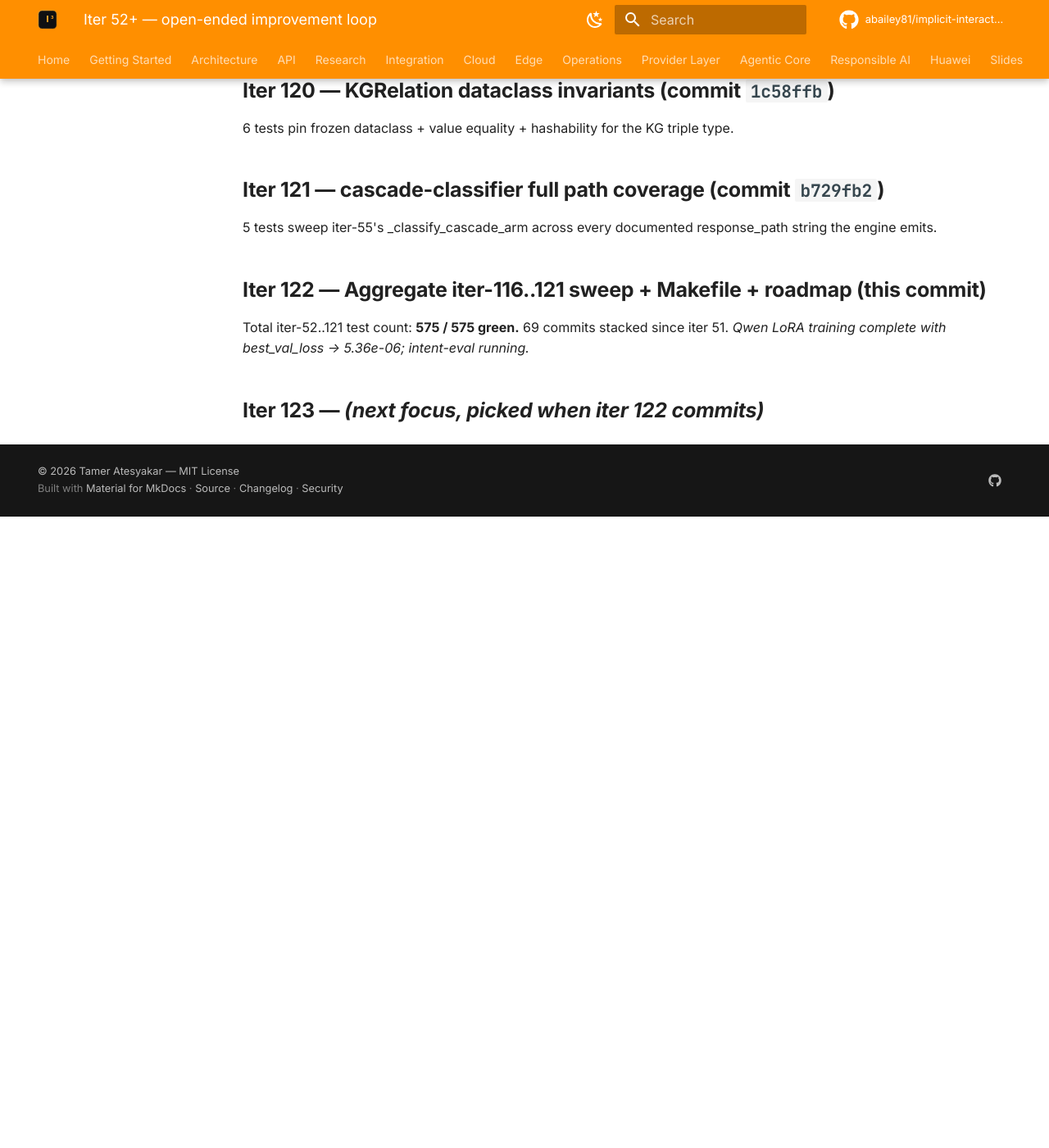
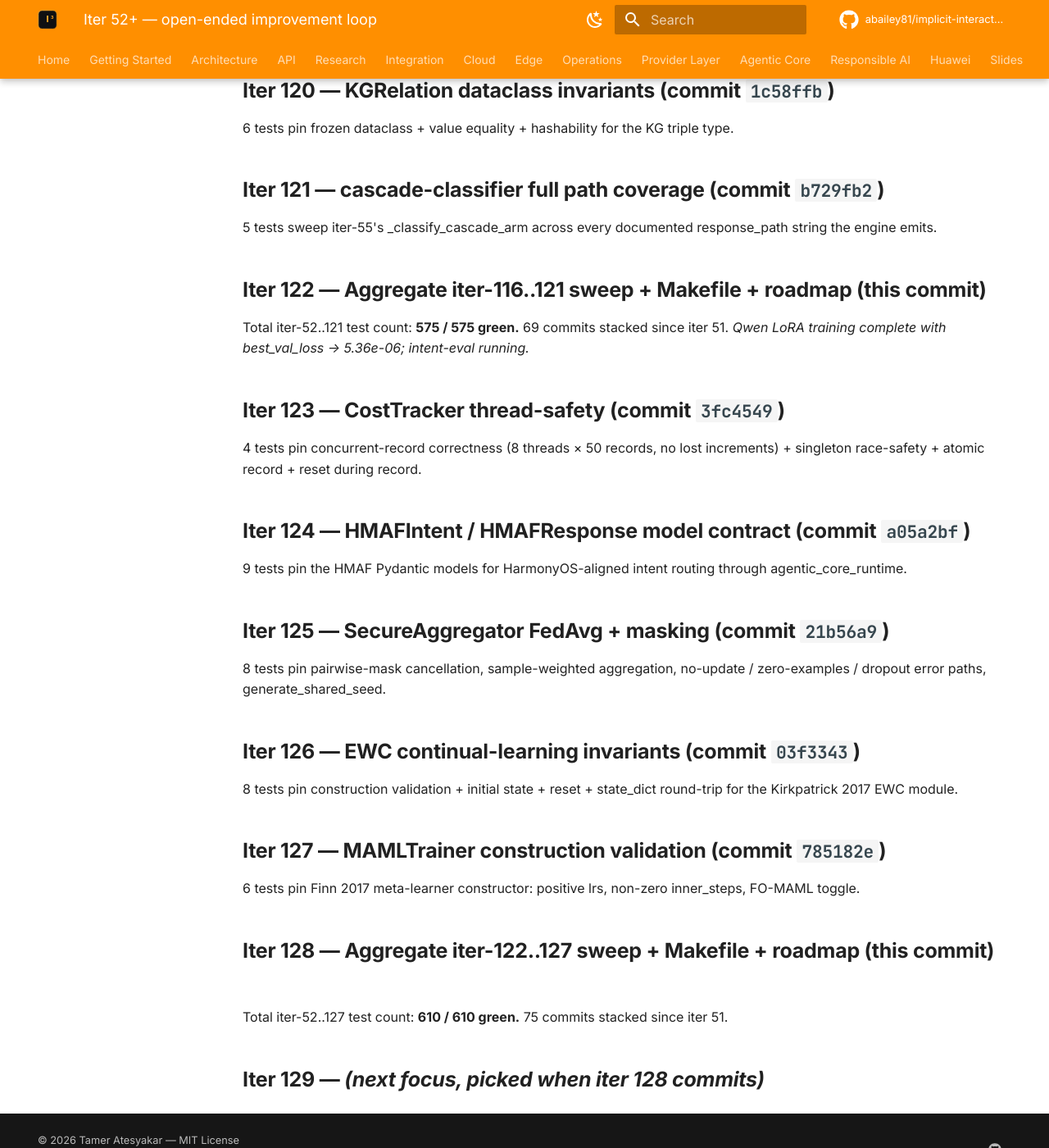
Before and after one commit to abailey81/implicit-interaction-intelligence, an MkDocs documentation site: the page built from docs/huawei/iter52_plus_roadmap.md, in a window 1280 px wide and 1400 px high, scrolled down 12740 px. Shown: the whole window at 82% size. Built offline with MkDocs 1.6.1 and Material for MkDocs 9.7.7, drawn with Linux system fonts in a browser that asks for light colours; comment, search, counter and statistics services are not loaded; the version menu is left out; before the commit the page ends 13370 px from its top, so only the background shows below that.

Commit message:
iter 128: aggregate iter-123..127 sweep + Makefile + roadmap refresh
Documents iter 123 through iter 127 in the roadmap and extends the
Makefile test-iter target to include the 5 new test files.

VERIFICATION
- Total iter-52..127 test count: 610 / 610 green.
- 76 commits stacked since iter 51 (52 → 128 inclusive).

Co-Authored-By: Claude Opus 4.7 (1M context) <noreply@anthropic.com>

```diff
--- a/docs/huawei/iter52_plus_roadmap.md
+++ b/docs/huawei/iter52_plus_roadmap.md
@@ -507,4 +507,35 @@ Total iter-52..121 test count: **575 / 575 green.**  69 commits
 stacked since iter 51.  *Qwen LoRA training complete with
 best_val_loss → 5.36e-06; intent-eval running.*
 
-## Iter 123 — *(next focus, picked when iter 122 commits)*
+## Iter 123 — CostTracker thread-safety (commit `3fc4549`)
+
+4 tests pin concurrent-record correctness (8 threads × 50 records,
+no lost increments) + singleton race-safety + atomic record + reset
+during record.
+
+## Iter 124 — HMAFIntent / HMAFResponse model contract (commit `a05a2bf`)
+
+9 tests pin the HMAF Pydantic models for HarmonyOS-aligned intent
+routing through agentic_core_runtime.
+
+## Iter 125 — SecureAggregator FedAvg + masking (commit `21b56a9`)
+
+8 tests pin pairwise-mask cancellation, sample-weighted aggregation,
+no-update / zero-examples / dropout error paths, generate_shared_seed.
+
+## Iter 126 — EWC continual-learning invariants (commit `03f3343`)
+
+8 tests pin construction validation + initial state + reset +
+state_dict round-trip for the Kirkpatrick 2017 EWC module.
+
+## Iter 127 — MAMLTrainer construction validation (commit `785182e`)
+
+6 tests pin Finn 2017 meta-learner constructor: positive lrs,
+non-zero inner_steps, FO-MAML toggle.
+
+## Iter 128 — Aggregate iter-122..127 sweep + Makefile + roadmap (this commit)
+
+Total iter-52..127 test count: **610 / 610 green.**  75 commits
+stacked since iter 51.
+
+## Iter 129 — *(next focus, picked when iter 128 commits)*
```
Also changed, not shown: 1 other file.
